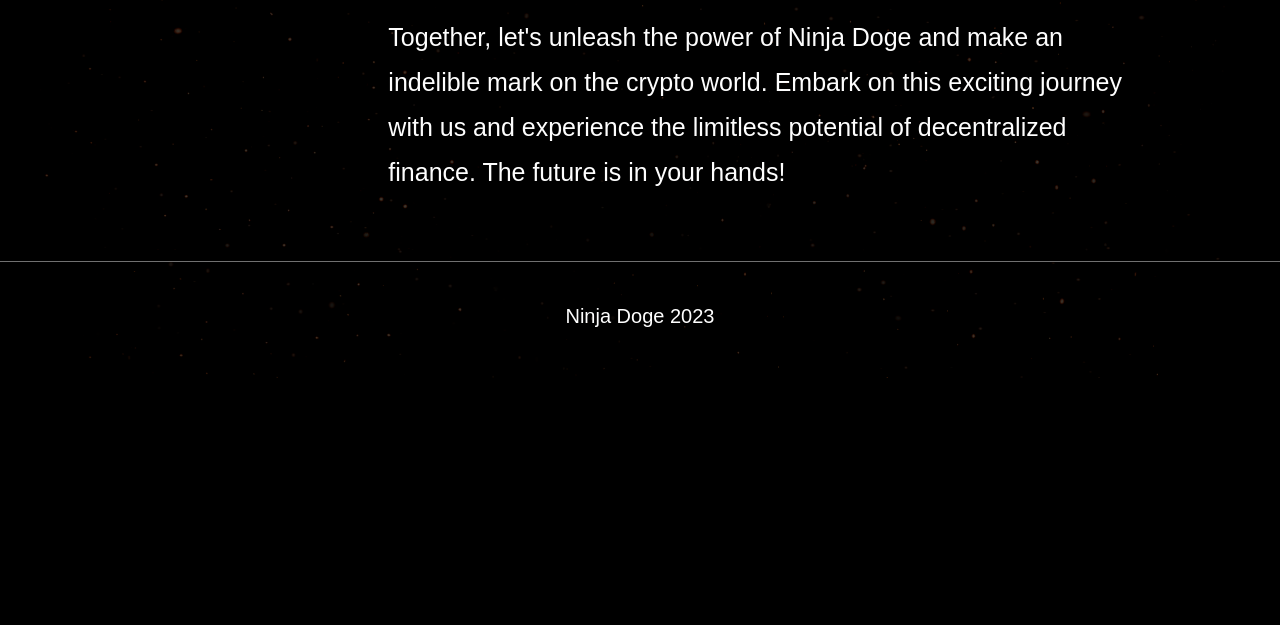
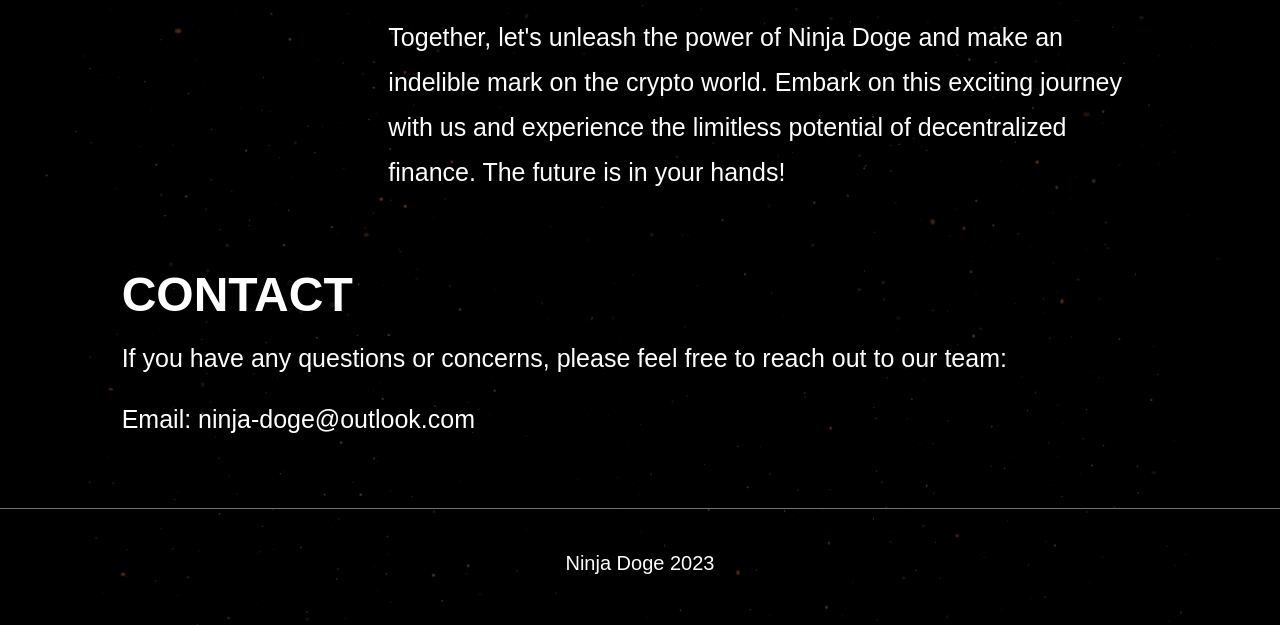
Before and after one commit to abhijithdev/ninja-doge, a website: page index.html in a window 1280 px wide. Shown: the part 2775-3400 px from the top of the page. Before the commit the page ends 3153 px from the top, so only its background shows below. Drawn offline with nearby package versions, Linux system fonts and the light colour scheme; a script that the page names is missing.

Commit message:
email id add

```diff
--- a/index.html
+++ b/index.html
@@ -220,15 +220,15 @@
             </div>
           </div>
 
-          <!-- <div class="grid-x grid-padding-x contactRow">
+          <div class="grid-x grid-padding-x contactRow">
             <div class="large-12 small-12 medium-12 cell">
               <div class="joinContent">
                 <h1>CONTACT</h1>
                 <p>If you have any questions or concerns, please feel free to reach out to our team:</p>
-                <p>Email: <a href="mailto:"></a></p>
+                <p>Email: <a href="mailto:ninja-doge@outlook.com">ninja-doge@outlook.com</a></p>
               </div>
             </div>
-          </div> -->
+          </div>
         </div>
       </div>
     </div>
```
